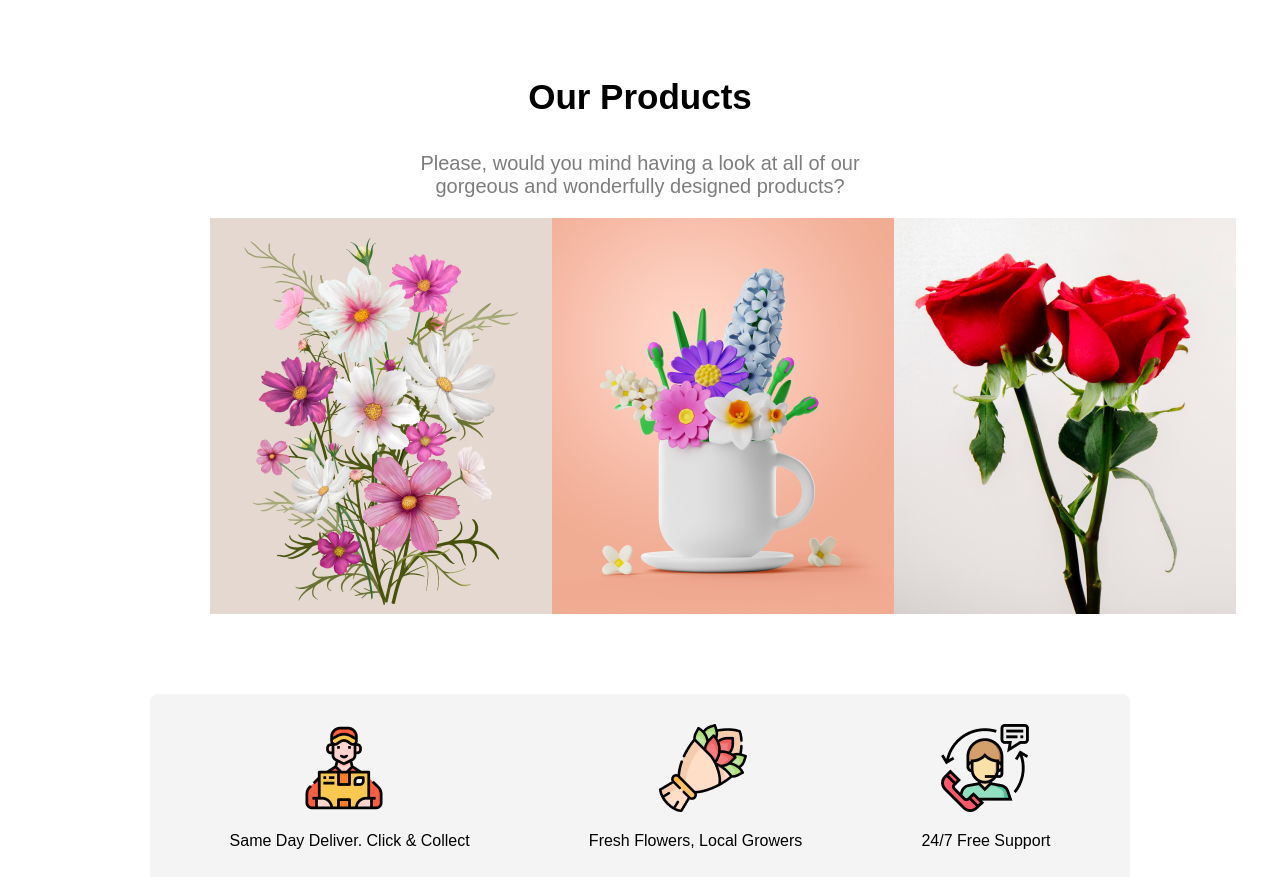
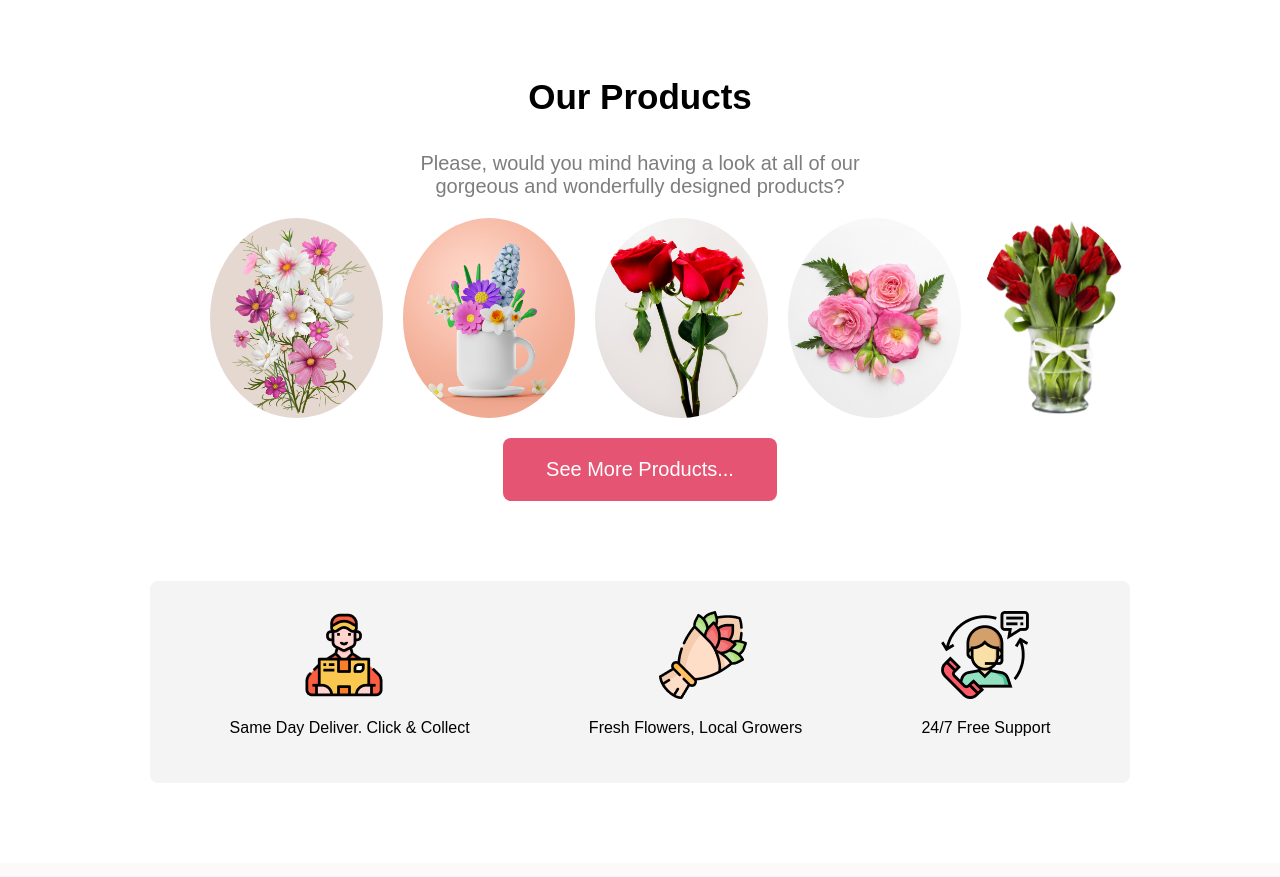
Before and after one commit to TufailAhmed/flower-shop, a plain HTML site: page index.html in a window 1280 px wide. Shown: the part 1547-2424 px from the top of the page. Drawn offline with Linux system fonts and the light colour scheme.

Commit message:
final commit

```diff
--- a/index.html
+++ b/index.html
@@ -56,7 +56,7 @@
         </div>
 
         <!-- Our Products starts here -->
-        <section>
+        <section class="our-products">
           <div class="products-text">
             <h3>Our Products</h3>
             <p>Please, would you mind having a look at all of our gorgeous and wonderfully designed products?</p>
@@ -65,9 +65,10 @@
             <img src="./Flower Asset/Rectangle 4.png" alt="">
             <img src="./Flower Asset/Rectangle 5.png" alt="">
             <img src="./Flower Asset/Rectangle 6.png" alt="">
-
-
+            <img src="./Flower Asset/Flower 01.png" alt="">
+            <img src="./Flower Asset/pngwing 8.png" alt="">
           </div>
+          <button class="btn-primary">See More Products...</button>
         </section>
         <!-- Our Products ends here -->
       </section>
--- a/styles/style.css
+++ b/styles/style.css
@@ -105,6 +105,9 @@ body{
     height: 300px;
 }
 /* all our products styles */
+.our-products{
+    text-align: center;
+}
 .products-text{
     text-align: center;
 }
@@ -120,7 +123,14 @@ body{
 }
 .products-image{
     display: flex;
+    gap: 20px;
     margin: 20px 10px;
+}
+.products-image img{
+    border-radius: 120%;
+    width: 200px;
+    height: 200px;
+
 }
 /* services section styles here*/
 .all-services{
```
